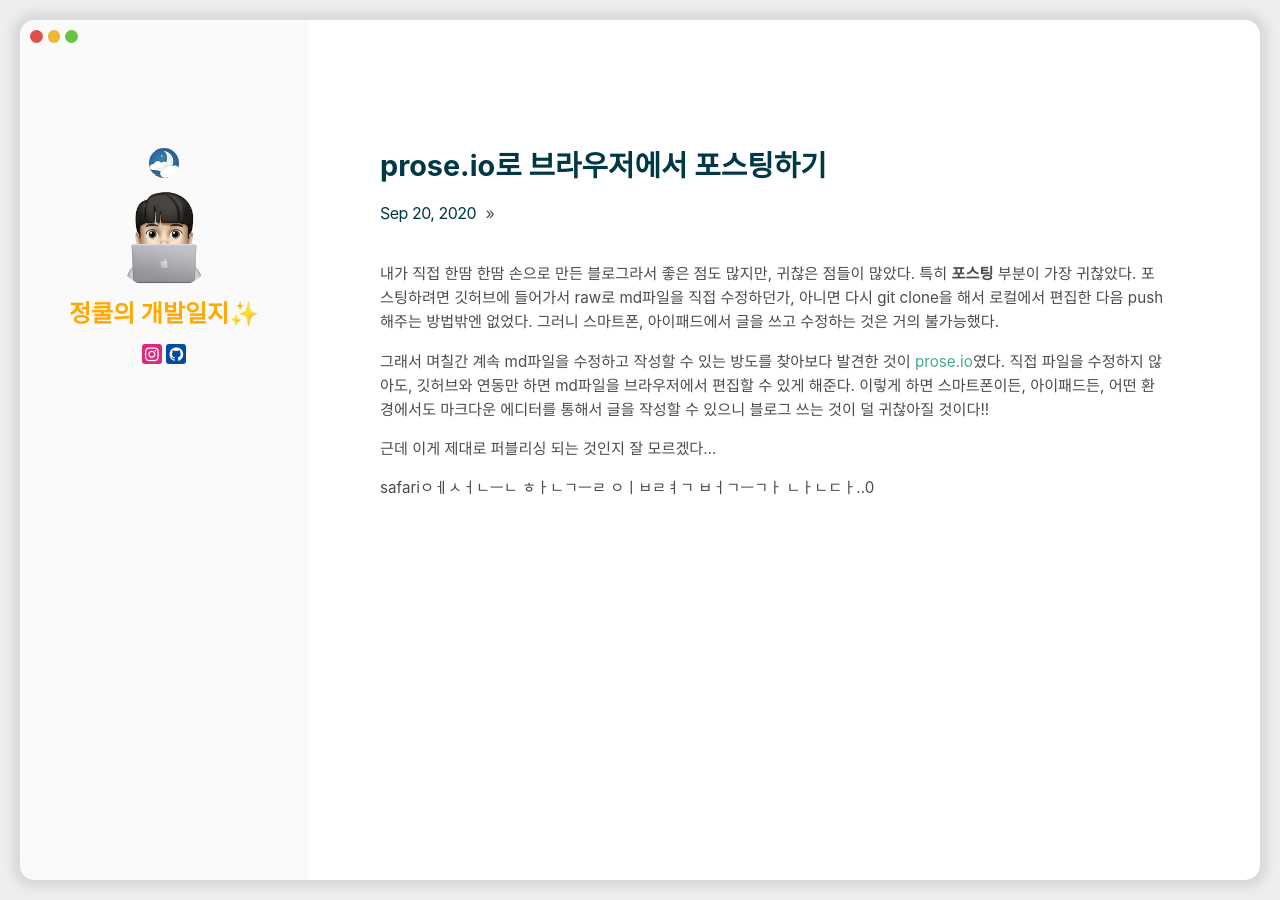
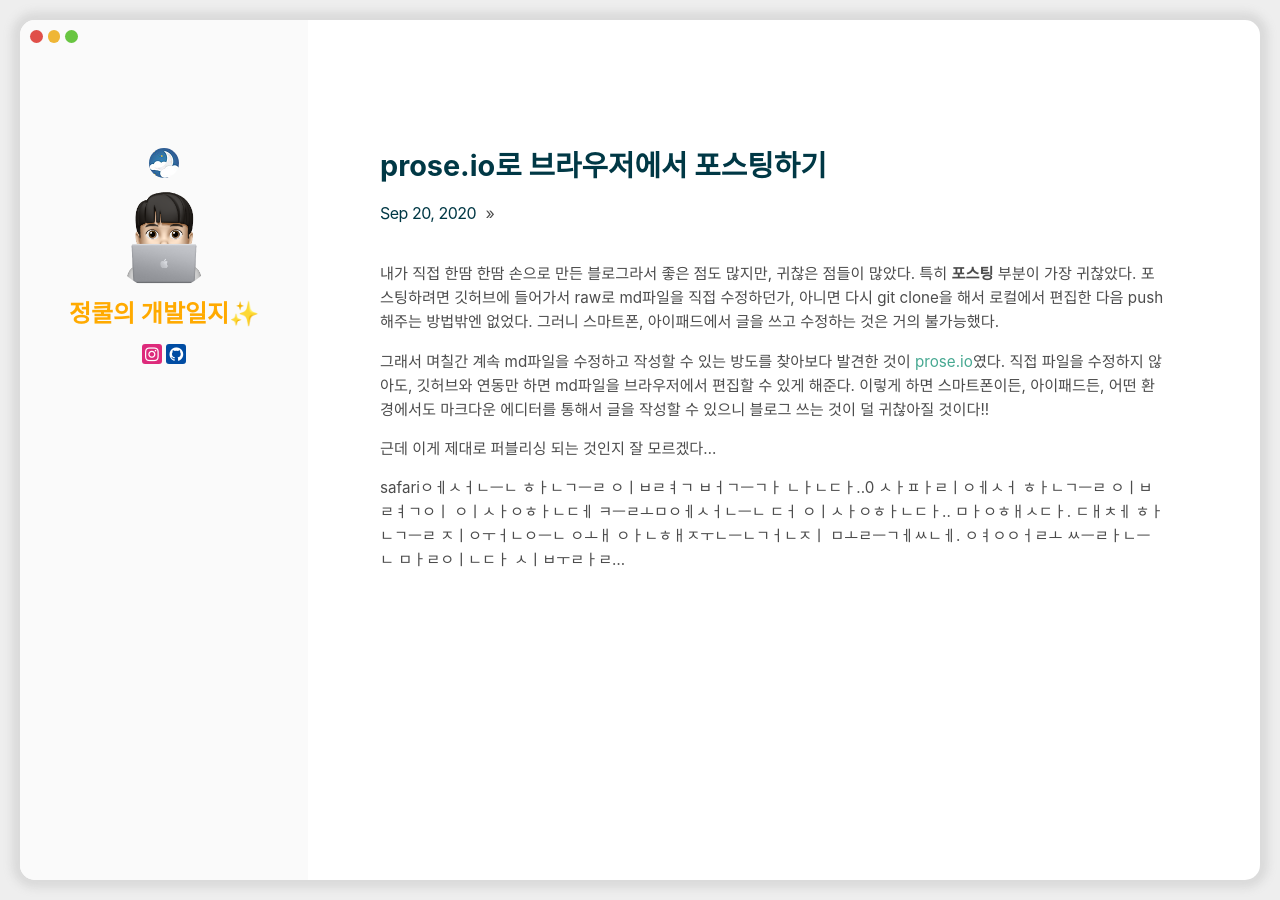
Before and after one commit to sebastianrcnt/sebastianrcnt.github.io, a Jekyll site: the page built from _posts/2020-09-20-t11.md, in a window 1280 px wide. Built offline with Jekyll 4.4.1, drawn with Linux system fonts in a browser that asks for light colours; some web fonts are replaced.

Commit message:
Update 2020-09-20-t11.md

```diff
--- a/_posts/2020-09-20-t11.md
+++ b/_posts/2020-09-20-t11.md
@@ -10,3 +10,4 @@
 근데 이게 제대로 퍼블리싱 되는 것인지 잘 모르겠다...
 
 safariㅇㅔㅅㅓㄴㅡㄴ ㅎㅏㄴㄱㅡㄹ ㅇㅣㅂㄹㅕㄱ ㅂㅓㄱㅡㄱㅏ ㄴㅏㄴㄷㅏ..0
+ㅅㅏㅍㅏㄹㅣㅇㅔㅅㅓ ㅎㅏㄴㄱㅡㄹ ㅇㅣㅂㄹㅕㄱㅇㅣ ㅇㅣㅅㅏㅇㅎㅏㄴㄷㅔ ㅋㅡㄹㅗㅁㅇㅔㅅㅓㄴㅡㄴ ㄷㅓ ㅇㅣㅅㅏㅇㅎㅏㄴㄷㅏ.. ㅁㅏㅇㅎㅐㅅㄷㅏ. ㄷㅐㅊㅔ ㅎㅏㄴㄱㅡㄹ ㅈㅣㅇㅜㅓㄴㅇㅡㄴ ㅇㅗㅐ ㅇㅏㄴㅎㅐㅈㅜㄴㅡㄴㄱㅓㄴㅈㅣ ㅁㅗㄹㅡㄱㅔㅆㄴㅔ. ㅇㅕㅇㅇㅓㄹㅗ ㅆㅡㄹㅏㄴㅡㄴ ㅁㅏㄹㅇㅣㄴㄷㅏ ㅅㅣㅂㅜㄹㅏㄹ...
```
